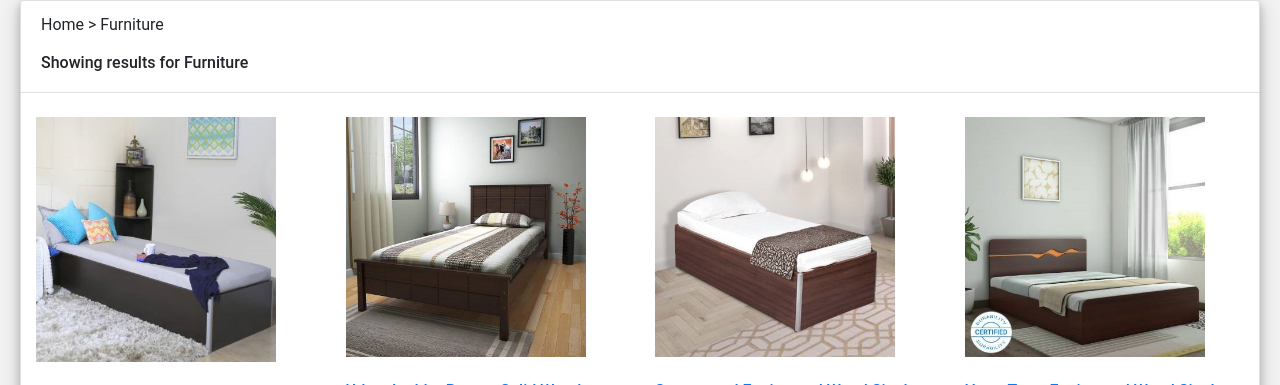
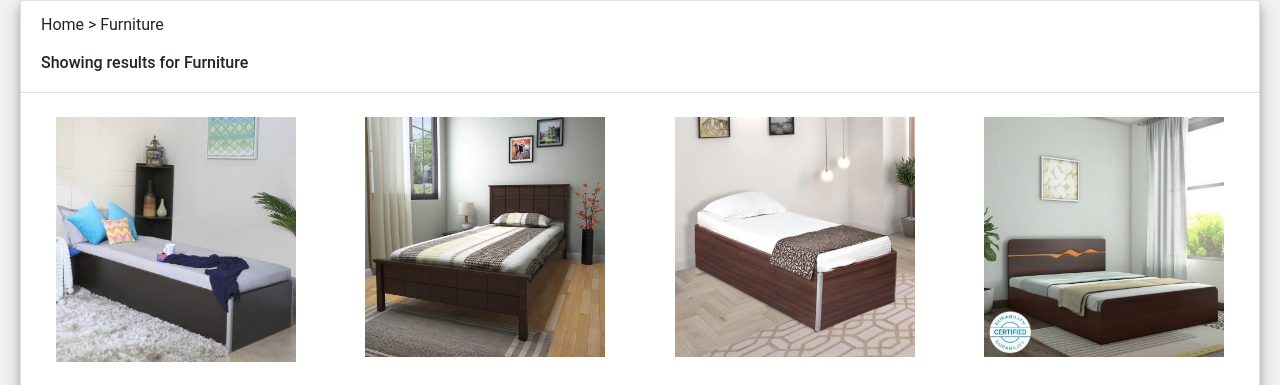
Before and after one commit to ImarticusFSD2/Shop4mHome, an Angular app: page /furniture in a window 1280 px wide. Shown: the part 415-800 px from the top of the page. Built offline with nearby package versions, Linux system fonts and the light colour scheme.

Commit message:
made pic to center

```diff
--- a/src/app/furniture/furniture.component.css
+++ b/src/app/furniture/furniture.component.css
@@ -26,3 +26,9 @@ a{
     height: 20px;
     text-align: right;
 }
+
+.row1-photo{
+    margin-left: auto;
+    margin-right: auto;
+    display: block;
+}
```
